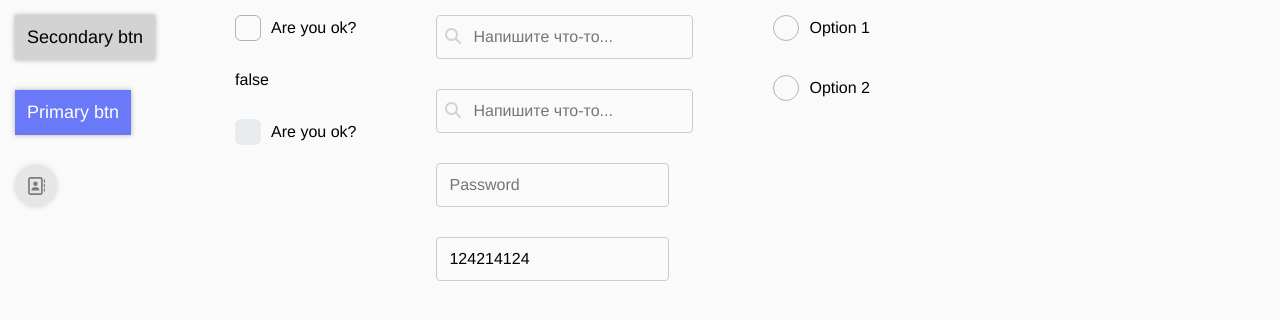
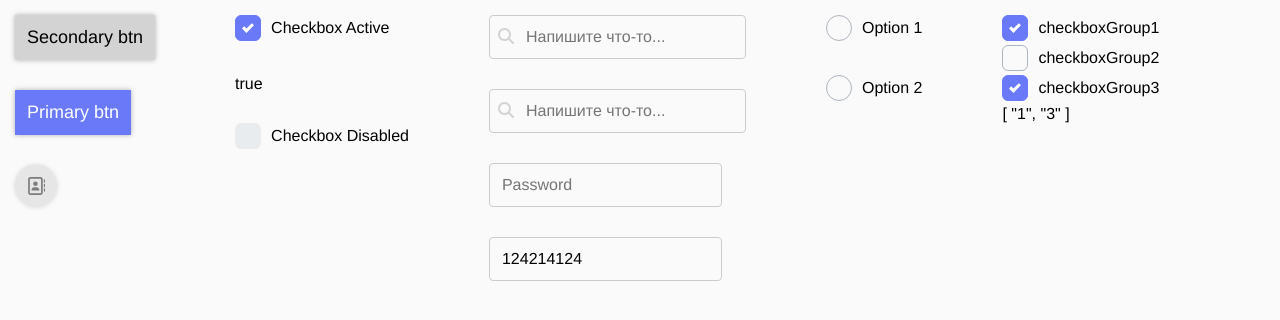
Before and after one commit to mr-dit/components-vue-3, a Vue app: page / in a window 1280 px wide. Shown: the top 320 px of the page. Built offline with nearby package versions, Linux system fonts and the light colour scheme.

Commit message:
create component MyCheckboxGroup

```diff
--- a/src/components/MyCheckbox/MyCheckbox.scss
+++ b/src/components/MyCheckbox/MyCheckbox.scss
@@ -44,3 +44,56 @@
     border: 1px solid #ECEBED;
   }
 }
+
+.switch {
+	height: 0;
+	width: 0;
+	visibility: hidden;
+  position: absolute;
+  z-index: -1;
+  opacity: 0;
+  &-container {
+    display: flex;
+    align-items: center;
+  }
+  &__label {
+    margin-left: 10px;
+  }
+  & + label {
+    cursor: pointer;
+    text-indent: -9999px;
+    width: 50px;
+    height: 35px;
+    background: #fafafa;
+    border: 1px solid #adb5bd;
+    display: block;
+    border-radius: 100px;
+    position: relative;
+    &:after {
+      content: "";
+      position: absolute;
+      top: 50%;
+      left: 5px;
+      width: 26px;
+      height: 26px;
+      background: #fff;
+      background: var(--primary);
+      border-radius: 90px;
+      transition: 0.3s;
+      transform: translateY(-50%);
+      }
+  }
+  &:checked {
+    & + label {
+      background: var(--primary);
+      &:after {
+        background: #fff;
+        left: calc(100% - 5px);
+        transform: translateX(-100%) translateY(-50%);
+      }
+      &:active:after {
+        width: 33px;
+      }
+    }
+  }
+}
--- a/src/components/MyCheckbox/MyCheckbox.vue
+++ b/src/components/MyCheckbox/MyCheckbox.vue
@@ -1,41 +1,63 @@
-<template>
-    <input
-      class="checkbox"
-      type="checkbox"
-      :id="value"
-      :checked="checked"
-			:value="value"
-      :disabled="disabled"
-      @input="handleChange($event)"
-    />
-    <label :for="value" :class="{ '--disable': disabled }">{{ label }}</label>
-</template>
-
 <script setup>
+  const emits = defineEmits(['update:checked', 'updateCheckboxGroup'])
   const props = defineProps({
-  label: {
+    name: {
       type: String,
-				default: '',
+      default: ''
+    },
+    id: {
+      type: String,
+      default: ''
     },
     value: {
       type: String,
-				default: '',
+      default: ''
+    },
+    label: {
+      type: String,
+      default: ''
+    },
+    checked: {
+      type: Boolean,
+      default: false
     },
     disabled: {
       type: Boolean,
-				default: false,
+      default: false
     },
-			checked: {
+    group: {
       type: Boolean,
-				default: false,
+      default: false
+    },
+    type: {
+      type: String,
+      default: 'checkbox'
     }
-});
+  })
 
-const emit = defineEmits(['update:checked']);
-
-function handleChange(event) {
-    emit('update:checked', event.target.checked);
-};
+  const handleClick = (event) => {
+    if (props.group) {
+      emits('updateCheckboxGroup', {itemId: props.id, checked: event.target.checked})
+    } else {
+      emits('update:checked', event.target.checked)
+    }
+  }
 </script>
 
+<template>
+  <div :class="[{'switch-container': type === 'switch'}]">
+    <input
+      :class="[{'checkbox': type === 'checkbox'}, {'switch': type === 'switch'}]"
+      type="checkbox"
+      :name="name"
+      :id="id"
+      :value="value"
+      :checked="checked"
+      :disabled="disabled"
+      @input="handleClick($event)">
+    <label :for="id">{{label}}</label>
+    <label :for="id" class="switch__label" v-if="type === 'switch'">{{label}}</label>
+  </div>
+</template>
+
 <style scoped lang="scss" src="./MyCheckbox.scss"></style>
--- /dev/null
+++ b/src/components/MyCheckboxGroup/MyCheckboxGroup.vue
@@ -0,0 +1,48 @@
+<script setup>
+  import MyCheckbox from '../MyCheckbox';
+
+  const emit = defineEmits(['update:value'])
+  const props = defineProps({
+    value: {
+      type: Array,
+      required: true
+    },
+    name: {
+      type: String,
+      required: true
+    },
+    items: {
+      type: Array,
+      required: true,
+      validator: (value) => {
+        const hasNameKey = value.every((item) => Object.keys(item).includes('name'))
+        const hasIdKey = value.every((item) => Object.keys(item).includes('id'))
+        return hasNameKey && hasIdKey
+      }
+    }
+  })
+
+  const check = (params) => {
+    let updateValue = [...props.value]
+    if (params.checked) {
+      updateValue.push(params.itemId)
+    } else {
+      updateValue.splice(updateValue.indexOf(params.itemId), 1)
+    }
+    emit('update:value', updateValue)
+  }
+</script>
+
+<template>
+  <div v-for="item in items" :key="item.id">
+    <my-checkbox
+      :label="item.name"
+      :id="item.id"
+      :name="name"
+      :value="item.value"
+      :checked="value.includes(item.id)"
+      group
+      @updateCheckboxGroup="check"
+    />
+  </div>
+</template>
--- /dev/null
+++ b/src/components/MyCheckboxGroup/index.js
@@ -0,0 +1 @@
+export {default} from './MyCheckboxGroup.vue'
--- a/src/pages/MainPage.vue
+++ b/src/pages/MainPage.vue
@@ -14,9 +14,20 @@
 
         </div>
         <div class="wrapper__item">
-            <my-checkbox label="Are you ok?" value="value1" v-model:checked="isChecked"></my-checkbox>
-            {{ isChecked }}
-            <my-checkbox label="Are you ok?" value="value2" disabled></my-checkbox>
+            <my-checkbox
+                label="Checkbox Active"
+                id="checkboxActive"
+                name="checkboxActive"
+                value="I like it"
+                v-model:checked="checkboxActive"/>
+                {{checkboxActive}}
+            <my-checkbox
+                label="Checkbox Disabled"
+                id="checkboxDisabled"
+                name="checkboxDisabled"
+                value="I like it"
+                :disabled="checkboxDisabled"
+                v-model:checked="checkboxDisabledChecked"/>
         </div>
         <div class="wrapper__item">
             <my-input placeholder="Напишите что-то..." iconLeft="magnifying-glass" @input="handleInput"></my-input>
@@ -28,6 +39,10 @@
             <my-radio-button label="Option 1" name="rbtn" value="option1" v-model:checked-value="selectedOption" />
             <my-radio-button label="Option 2" name="rbtn" value="option2" v-model:checked-value="selectedOption" />
         </div>
+        <div class="wrapper_item">
+            <my-checkbox-group v-model:value="selectedItemId" name="heroes" :items="checkboxItems"/>
+            {{ selectedItemId }}
+        </div>
     </div>
 </template>
 
@@ -37,10 +52,21 @@ import MyButton from '../components/MyButton';
 import MyCheckbox from '../components/MyCheckbox';
 import MyInput from '../components/MyInput';
 import MyRadioButton from "../components/MyRadioButton";
+import MyCheckboxGroup from '../components/MyCheckboxGroup';
 
-const isChecked = ref(false);
 
 const selectedOption = ref(null);
+
+const checkboxActive = ref(true)
+  const checkboxDisabled = ref(true)
+  const checkboxDisabledChecked = ref(false)
+
+  const checkboxItems = ref([
+  { id: "1", name: "checkboxGroup1", value: "option1", },
+  { id: "2", name: "checkboxGroup2", value: "option2", },
+  { id: "3", name: "checkboxGroup3", value: "option3", },
+])
+  const selectedItemId = ref(['1', '3'])
 
 
 const handleButtonClick = () => {
```
Also changed, not shown: src/components/MyCheckboxGroup/MyCheckboxGroup.scss (added). Lines whose indentation alone changed are shown as unchanged.
